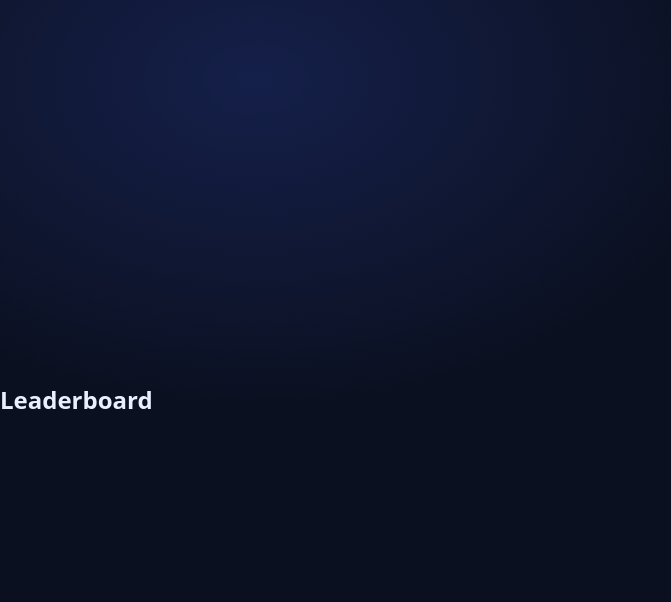
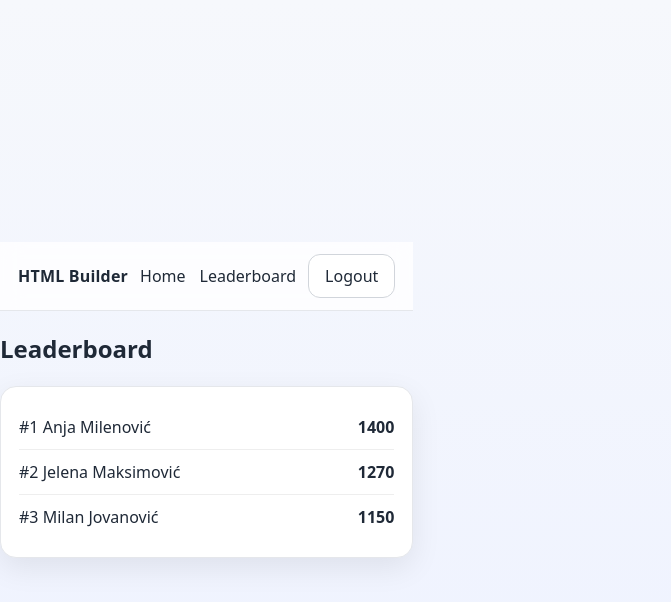
Before and after one commit to elab-development/internet-tehnologije-2025-vebigricazaucenjevebteh_2021_0407, a React (Vite) app in the folder html-builder-frontend/: page /leaderboard in a window 1280 px wide. Shown: the top 602 px of the page, without its empty margins (0-671 px from the left). Built offline with nearby package versions, Linux system fonts and the light colour scheme.

Commit message:
Update frontend components and pages

```diff
--- /dev/null
+++ b/html-builder-frontend/src/components/Navbar.jsx
@@ -0,0 +1,26 @@
+import { Link, useNavigate } from "react-router-dom";
+import Button from "./Button";
+
+export default function Navbar() {
+  const nav = useNavigate();
+
+  function logout() {
+    // kasnije ćemo ovde čistiti token
+    nav("/login");
+  }
+
+  return (
+    <div className="nav">
+      <div className="nav-inner container">
+        <div className="brand">HTML Builder</div>
+
+        <div className="nav-links">
+          <Link to="/">Home</Link>
+          <Link to="/leaderboard">Leaderboard</Link>
+        </div>
+
+        <Button variant="ghost" onClick={logout}>Logout</Button>
+      </div>
+    </div>
+  );
+}
--- a/html-builder-frontend/src/pages/LeaderboardPage.jsx
+++ b/html-builder-frontend/src/pages/LeaderboardPage.jsx
@@ -1,3 +1,32 @@
+import { useEffect, useState } from "react";
+import Navbar from "../components/Navbar";
+import Card from "../components/Card";
+
 export default function LeaderboardPage() {
-  return <h2>Leaderboard</h2>;
+  const [rows, setRows] = useState([]);
+
+  useEffect(() => {
+    setRows([
+      { id: 1, ime: "Anja Milenović", poeni: 1400 },
+      { id: 2, ime: "Jelena Maksimović", poeni: 1270 },
+      { id: 3, ime: "Milan Jovanović", poeni: 1150 },
+    ]);
+  }, []);
+
+  return (
+    <>
+      <Navbar />
+      <div className="container" style={{ marginTop: 18 }}>
+        <h2>Leaderboard</h2>
+        <Card>
+          {rows.map((r, i) => (
+            <div key={r.id} style={{ display: "flex", justifyContent: "space-between", padding: "10px 0", borderBottom: i === rows.length-1 ? "none" : "1px solid #eee" }}>
+              <div>#{i + 1} {r.ime}</div>
+              <div style={{ fontWeight: 600 }}>{r.poeni}</div>
+            </div>
+          ))}
+        </Card>
+      </div>
+    </>
+  );
 }
--- a/html-builder-frontend/src/styles.css
+++ b/html-builder-frontend/src/styles.css
@@ -1,54 +1,108 @@
 :root{
-  --bg:#0b1020;
-  --panel:#121a33;
-  --text:#e9efff;
-  --accent:#57c7ff;
-  --accent2:#7c5cff;
+  --bg:#f6f8fc;
+  --panel:#ffffff;
+  --text:#1f2937;
+  --muted:#6b7280;
+  --accent:#2563eb;
+  --accent2:#7c3aed;
 }
+
 body{
   margin:0;
-    font-family:system-ui;
-    background:radial-gradient(900px 600px at 20% 10%, #15204a 0%, var(--bg) 55%);
-    color:var(--text);
+  font-family: system-ui, -apple-system, BlinkMacSystemFont, sans-serif;
+  background: linear-gradient(180deg, #f6f8fc, #eef2ff);
+  color: var(--text);
 }
+
+/* CARD */
 .cardx{
-    background:linear-gradient(180deg, rgba(18,26,51,.9), rgba(18,26,51,.65));
-    border:1px solid rgba(87,199,255,.18);
+  background: var(--panel);
   border-radius:16px;
-    padding:16px;
-    box-shadow:0 0 0 1px rgba(124,92,255,.10), 0 12px 40px rgba(0,0,0,.35);
+  padding:18px;
+  border:1px solid #e5e7eb;
+  box-shadow: 0 10px 30px rgba(0,0,0,.08);
 }
+
 .cardx-title{
   margin:0 0 6px;
+  font-weight:600;
 }
+
 .cardx-subtitle{
   margin:0 0 12px;
-    opacity:.8;
+  color:var(--muted);
 }
+
+/* INPUT */
 .input{
   width:100%;
   padding:10px 12px;
   border-radius:12px;
-    border:1px solid rgba(87,199,255,.25);
-    background:rgba(9,12,24,.6);
+  border:1px solid #d1d5db;
+  background:#fff;
   color:var(--text);
 }
+
+.input:focus{
+  outline:none;
+  border-color:var(--accent);
+  box-shadow:0 0 0 3px rgba(37,99,235,.15);
+}
+
 .label{
   display:block;
   margin:10px 0 6px;
-    opacity:.9;
+  font-size:14px;
+  color:var(--muted);
 }
+
+/* BUTTON */
 .btn{
   border:0;
   border-radius:12px;
-    padding:10px 14px;
+  padding:10px 16px;
   cursor:pointer;
+  font-weight:500;
+}
+
+.btn-primary{
+  color:white;
+  background: linear-gradient(90deg, var(--accent), var(--accent2));
+}
+
+.btn-ghost{
+  background:#fff;
+  border:1px solid #d1d5db;
   color:var(--text);
 }
-.btn-primary{
-    background:linear-gradient(90deg, var(--accent), var(--accent2));
+
+.nav{
+    position:sticky;
+    top:0;
+    background:rgba(255,255,255,.8);
+    backdrop-filter: blur(10px);
+    border-bottom:1px solid #e5e7eb;
 }
-.btn-ghost{
-    background:transparent;
-    border:1px solid rgba(87,199,255,.3);
+.nav-inner{
+    display:flex;
+    align-items:center;
+    justify-content:space-between;
+    gap:12px;
+    padding:12px 18px;
 }
+.brand{
+    font-weight:700;
+    letter-spacing:.2px;
+}
+.nav-links{
+    display:flex;
+    gap:14px;
+}
+.nav a{
+    color:var(--text);
+    text-decoration:none;
+    font-weight:500;
+}
+.nav a:hover{
+    text-decoration:underline;
+}
```
Lines whose indentation alone changed are shown as unchanged.
